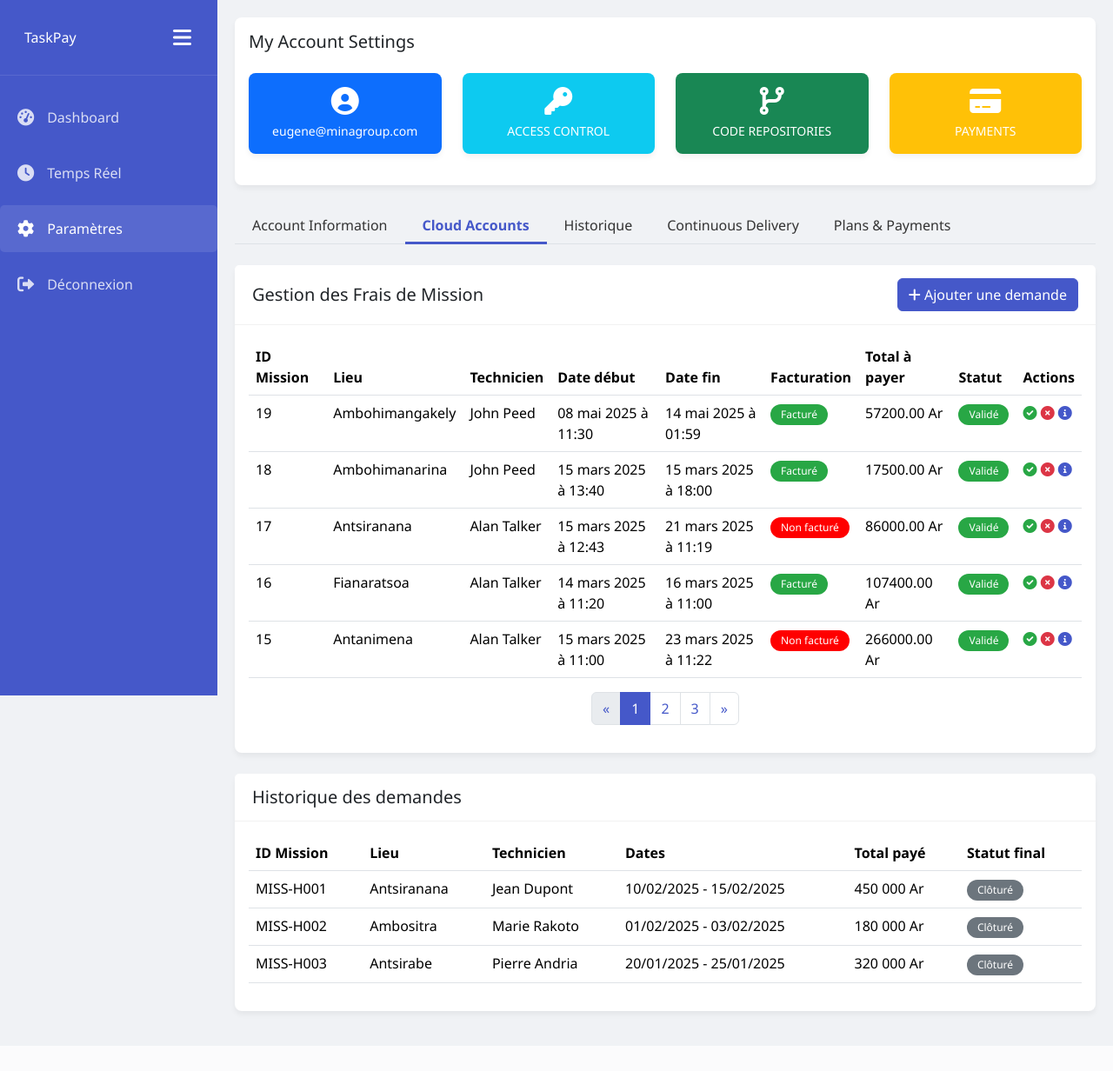
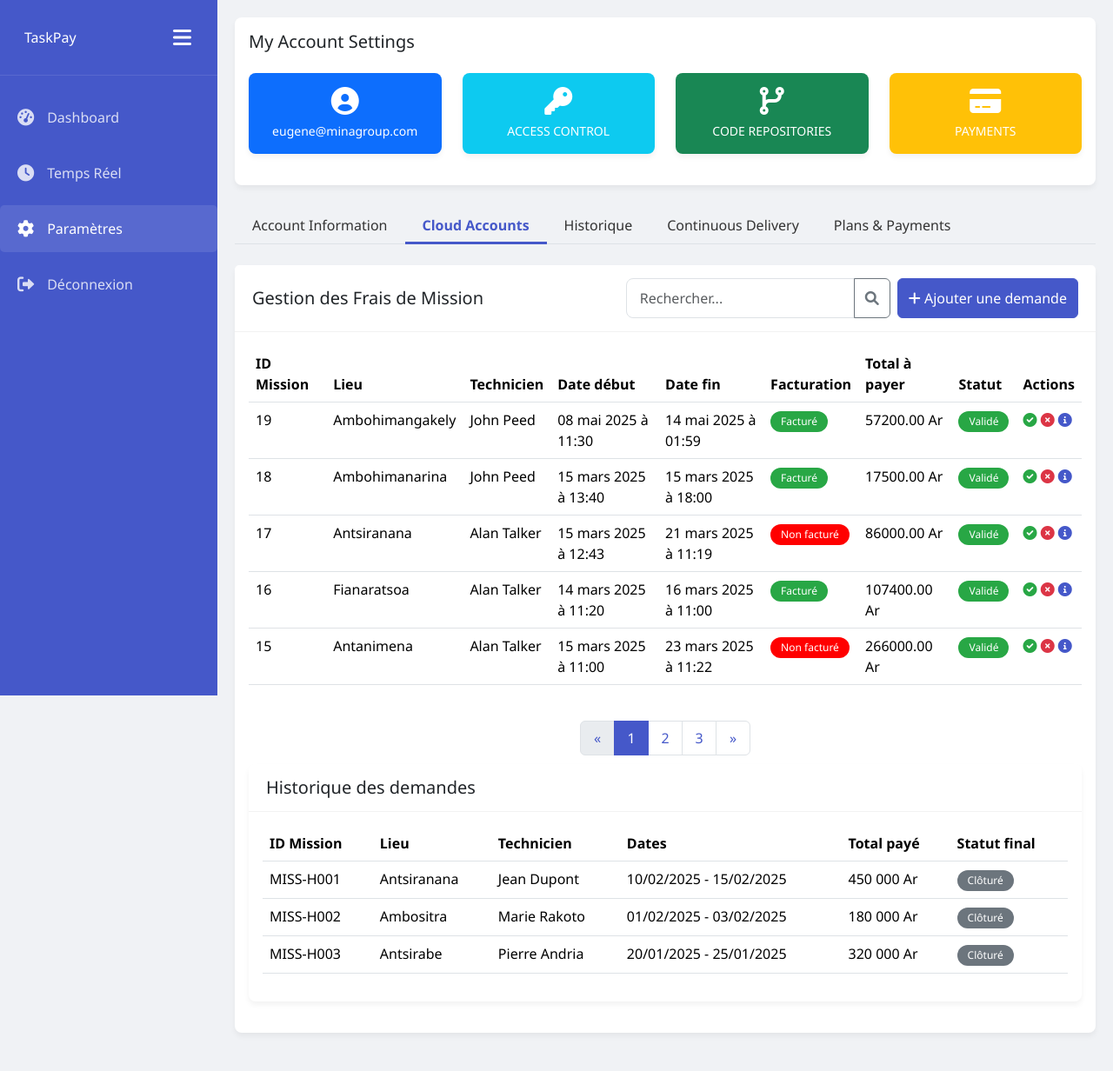
Before and after one commit to alain-nambi/FDM, a Django app: page / in a window 1280 px wide. Shown: the whole page at 87% size. Before the commit the page ends 1170 px from the top, so only its background shows below. Run offline with Django 3.2, Linux system fonts and the light colour scheme; data comes from the database, SQL or seed files in the repository; both versions use the stored data as it was after the commit.

Commit message:
integration of the search bar

```diff
--- a/fdm_app/templates/index.html
+++ b/fdm_app/templates/index.html
@@ -105,12 +105,28 @@
       background-color: rgba(0,0,0,0.05);
     }
 
+
+  .pagination-container {
+  height: 60px; /* Hauteur fixe, ajustez selon vos besoins */
+  display: flex;
+  align-items: center;
+  justify-content: center;
+  margin-top: 15px;
+}
+
     .pagination {
       justify-content: center;
+      margin: 0;
     }
 
     .pagination .page-item .page-link {
       color: var(--primary-color);
+      min-width: 40px; /* Largeur minimale pour uniformité */
+      height: 40px; /* Hauteur fixe pour les boutons */
+      display: flex;
+      align-items: center;
+      justify-content: center;
+
     }
 
     .pagination .page-item.active .page-link {
@@ -274,11 +290,22 @@
 
     <!-- Listes des demandes de frais de mission Section -->
     <div class="card mb-4">
-      <div class="card-header">
+      <div class="card-header d-flex justify-content-between align-items-center">
         <h5 class="mb-0">Gestion des Frais de Mission</h5>
+        <div class="d-flex">
+          <form method="GET" action="{% url 'missions' %}" class="d-flex me-2">
+            <div class="input-group">
+              <input type="text" class="form-control" name="search" placeholder="Rechercher..."
+                     value="{{ request.GET.search|default:'' }}" aria-label="Search">
+              <button class="btn btn-outline-secondary" type="submit">
+                <i class="fas fa-search"></i>
+              </button>
+            </div>
+          </form>
           <button class="btn btn-primary" data-bs-toggle="modal" data-bs-target="#addMissionModal">
             <i class="fas fa-plus"></i> Ajouter une demande
           </button>
+        </div>
       </div>
       <div class="card-body fade-in">
         <div class="table-responsive">
@@ -340,6 +367,7 @@
 
 
         <!-- Pagination -->
+        <div class="pagination-container">
           <nav aria-label="Page navigation">
             <ul class="pagination">
               {% if missions.has_previous %}
@@ -379,11 +407,6 @@
               {% endif %}
             </ul>
           </nav>
-
-            </li>
-          </ul>
-        </nav>
-      </div>
         </div>
 
 
--- a/fdm_app/views.py
+++ b/fdm_app/views.py
@@ -5,13 +5,68 @@ from .models import Mission, Expense,Technician
 from django.views import View
 from decimal import Decimal
 from django.core.paginator import Paginator, EmptyPage, PageNotAnInteger
+from django.db.models import Q
+from django.db.models.functions import TruncMonth,ExtractMonth,ExtractYear
+from django.utils.dateparse import parse_date
+from datetime import datetime
+import calendar
+import re
 
 class MissionListView(View):
+
     #obtenir la liste nécessaire pour afficher les missions et les techniciens
     #pagination de la liste
     def get(self, request, *args, **kwargs):
         # Récupérer toutes les missions
         all_missions = Mission.objects.all().order_by('-id')
+        # Filtrer les missions en fonction de la recherche
+
+
+        search_query = request.GET.get('search', '')
+        if search_query:
+            mois_fr = {
+                'janvier': 1, 'février': 2, 'mars': 3, 'avril': 4, 'mai': 5, 'juin': 6,
+                'juillet': 7, 'août': 8, 'septembre': 9, 'octobre': 10, 'novembre': 11, 'décembre': 12
+            }
+            search_lower = search_query.lower()
+            month_number = None
+            for month_name, month_num in mois_fr.items():
+                if month_name.startswith(search_lower):
+                    month_number = month_num
+                    break
+
+            # Vérifier si c'est une année
+            is_year = search_query.isdigit() and len(search_query) == 4
+
+            if month_number and is_year:
+                # Si la recherche contient un mois et une année
+                all_missions = all_missions.filter(
+                    Q(start_date__month=month_number, start_date__year=search_query) |
+                    Q(end_date__month=month_number, end_date__year=search_query)
+                )
+            elif month_number:
+                # Si la recherche est seulement un mois
+                all_missions = all_missions.filter(
+                    Q(start_date__month=month_number) |
+                    Q(end_date__month=month_number)
+                )
+            elif is_year:
+                # Si la recherche est seulement une année
+                all_missions = all_missions.filter(
+                    Q(start_date__year=search_query) |
+                    Q(end_date__year=search_query)
+                )
+            else:
+                # Recherche standard
+                all_missions = all_missions.filter(
+                    Q(id__icontains=search_query) |
+                    Q(location__icontains=search_query) |
+                    Q(techniciens__first_name__icontains=search_query) |
+                    Q(techniciens__last_name__icontains=search_query) |
+                    Q(mission_details__icontains=search_query)
+                ).distinct()
+
+
         paginator = Paginator(all_missions, 5)
         page = request.GET.get('page',1)
         try:
```
Also changed, not shown: db.sqlite3. Lines whose indentation alone changed are shown as unchanged.
